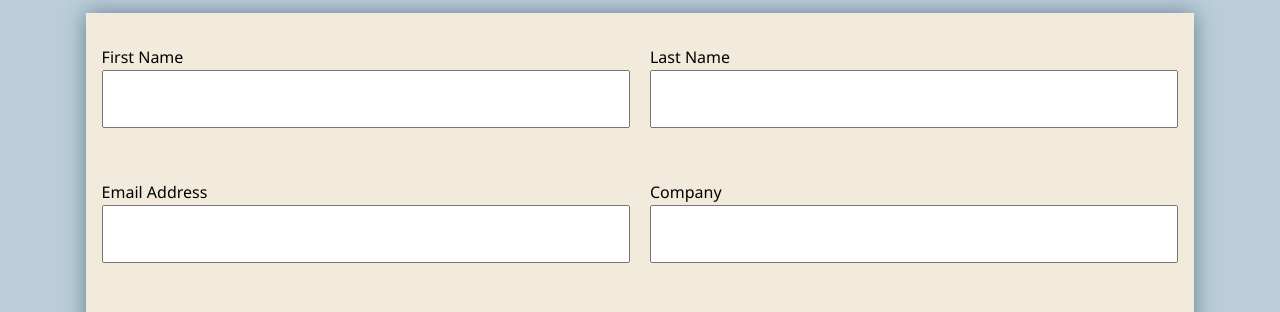
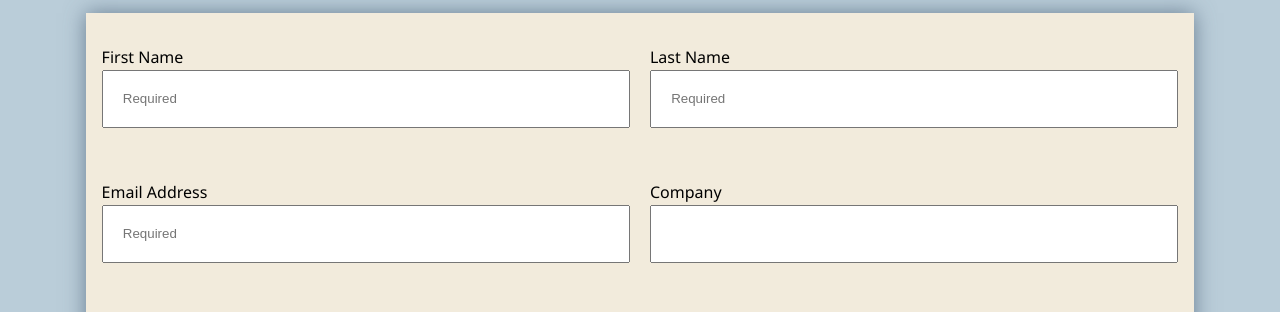
Before and after one commit to lifeinadrop/portfoliowebsite, a plain HTML site: page contact.html in a window 1280 px wide. Shown: the part 164-476 px from the top of the page. Drawn offline with Linux system fonts and the light colour scheme.

Commit message:
Added placeholder text in contact form for required fields.

```diff
--- a/contact.html
+++ b/contact.html
@@ -29,19 +29,19 @@
 					<form name="contact" method="POST" data-netlify-recaptcha="true" netlify-honeypot="bot-field" data-netlify="true">
 						<p>
 							<label>First Name</label>
-							<input type='text' name='fname' required>
+							<input type='text' name='fname' placeholder="Required" required>
 						</p>
 						<p>
 							<label>Last Name</label>
-							<input type='text' name='lname' required>
+							<input type='text' name='lname' placeholder="Required" required>
 						</p>
 						<p>
 							<label>Email Address</label>
-							<input type='email' name='email' required>
+							<input type='email' name='email' placeholder="Required" required>
 						</p>
 						<p>
 							<label>Company</label>
-							<input type='text' name='company' required>
+							<input type='text' name='company'>
 						</p>
 						<p>
 							<label>City</label>
```
